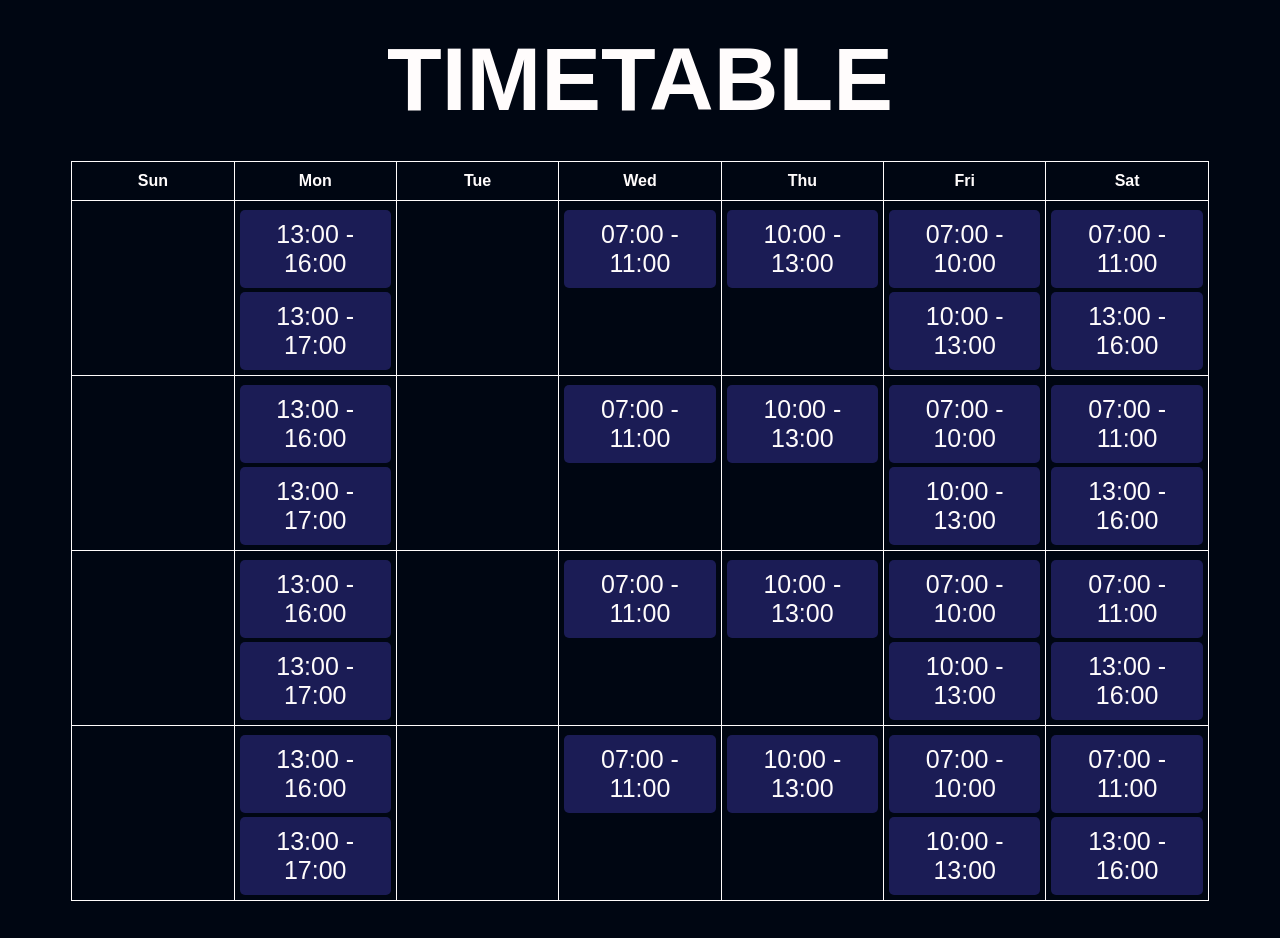
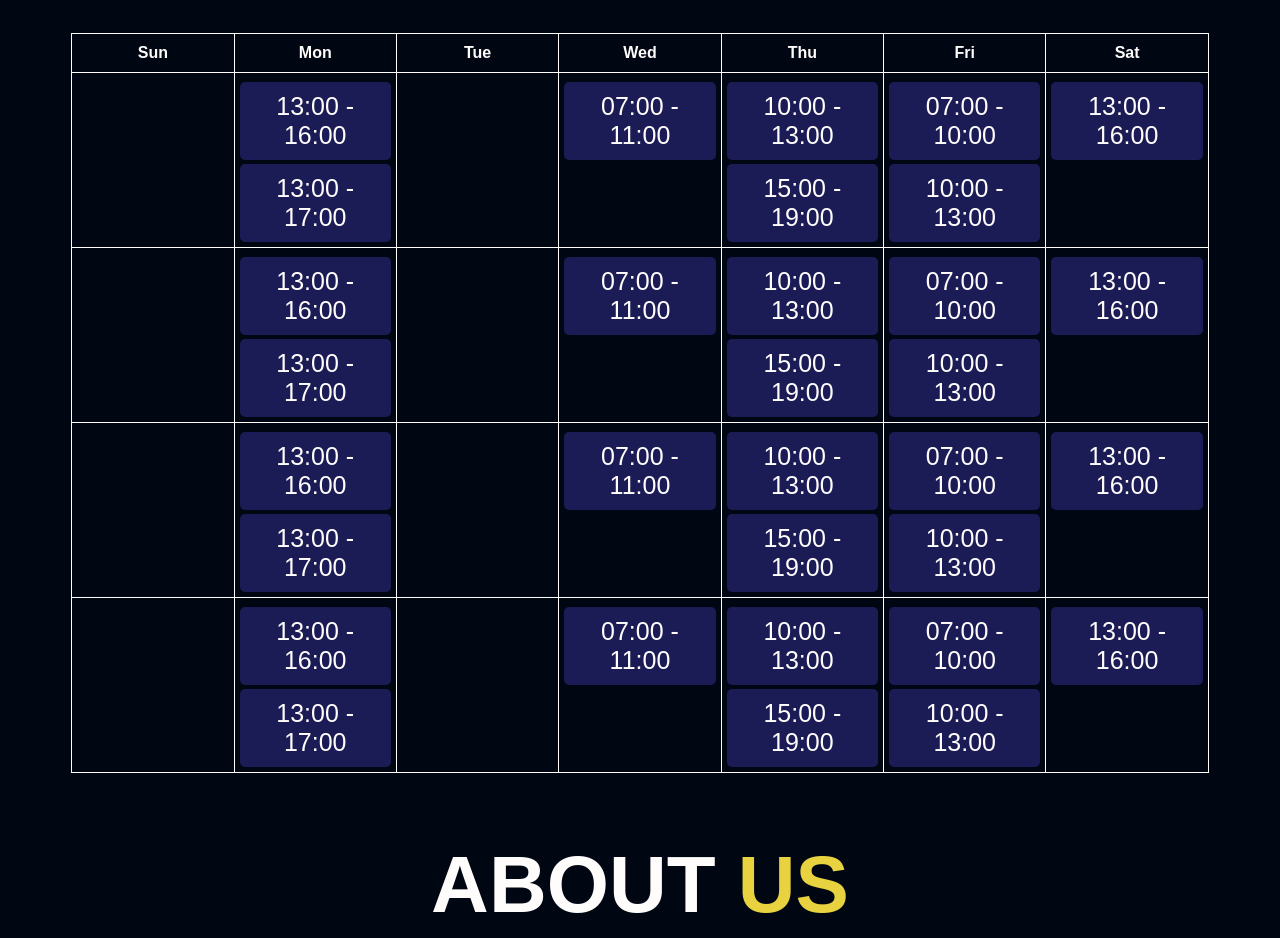
Before and after one commit to HanDoan1256/Project2, a PHP site: page /about.php in a window 1280 px wide; the page is wider, and only the part inside the window is pictured. Shown: the part 4342-5280 px from the top of that part. Run offline with PHP 8.4, Linux system fonts and the light colour scheme; some web fonts are replaced.

Commit message:
Update about.php

```diff
--- a/about.php
+++ b/about.php
@@ -31,16 +31,16 @@
             <dd><a href="mailto:trungnguyen@swin.edu.vn">Tristan Nguyen</a></dd>
 
             <dt>Nguyen Le Thuy Duong</dt>
-            <dd>Sketched the website layout to create a well-structured and user-friendly design. Carefully planned the arrangement of sections to ensure an intuitive and visually appealing framework. Developed the homepage, making it engaging and informative as the main entry point for visitors. Developed the responsive application for all pages.</dd>
+            <dd>Implemented the "eoi" table in MySQL to efficiently store applicant data. She developed the PHP script (process_eoi.php) to validate and store form submissions, displaying a confirmation page with the unique EOInumber. Duong also built the HR manager interface (manage.php) to manage EOIs.</dd>
 
             <dt>Doan Gia Han</dt>
-            <dd>Conducted research and gathered information for the "Jobs" page. Collected details about available positions, job descriptions, and company hiring policies. Organized the content clearly and effectively to provide job seekers with accessible and informative application details.</dd>
+            <dd>Modularized the website by creating reusable include files for static elements like the menu, header, and footer using PHP. She also developed a dynamic system to store and display job descriptions from the MySQL database.</dd>
 
             <dt>Ngo Quynh Nhu</dt>
-            <dd>Researched and structured the content for the "About" page. Focused on presenting the company’s mission, vision, and core values. Ensured that the information was engaging and provided visitors with a deeper understanding of the company's background and objectives.</dd>
+            <dd>Created the "settings.php" file to ensure secure database connections across the website and updated the About page to reflect team contributions and the project timeline.</dd>
 
             <dt>Vo Nguyen Minh</dt>
-            <dd>Designed and developed the "Application Form" page. Ensured that the form was well-structured, easy to navigate, and capable of capturing all necessary applicant information. Focused on user-friendliness and efficiency to streamline the application process for candidates.</dd>
+            <dd>Assisted in designing the "eoi" table in MySQL and contributed to the development of the PHP script (process_eoi.php) for validating and storing form submissions. He also helped build the HR manager interface (manage.php) for managing EOIs.</dd>
         </dl>
         </div>
         <div class="defi">
@@ -122,13 +122,13 @@
                     </td>
                     <td class="cell">
                         <div class="VOV-1">10:00 - 13:00</div>
+                        <div class="COS">15:00 - 19:00</div>
                     </td>
                     <td class="cell">
                         <div class="STA-1">07:00 - 10:00</div>
                         <div class="VOV-2">10:00 - 13:00</div>
                     </td>
                     <td class="cell">
-                        <div class="COS">07:00 - 11:00</div>
                         <div class="STA-2">13:00 - 16:00</div>
                     </td>
                 </tr>
@@ -144,13 +144,13 @@
                     </td>
                     <td class="cell">
                         <div class="VOV-1">10:00 - 13:00</div>
+                        <div class="COS">15:00 - 19:00</div>
                     </td>
                     <td class="cell">
                         <div class="STA-1">07:00 - 10:00</div>
                         <div class="VOV-2">10:00 - 13:00</div>
                     </td>
                     <td class="cell">
-                        <div class="COS">07:00 - 11:00</div>
                         <div class="STA-2">13:00 - 16:00</div>
                     </td>
                 </tr>
@@ -166,13 +166,13 @@
                     </td>
                     <td class="cell">
                         <div class="VOV-1">10:00 - 13:00</div>
+                        <div class="COS">15:00 - 19:00</div>
                     </td>
                     <td class="cell">
                         <div class="STA-1">07:00 - 10:00</div>
                         <div class="VOV-2">10:00 - 13:00</div>
                     </td>
                     <td class="cell">
-                        <div class="COS">07:00 - 11:00</div>
                         <div class="STA-2">13:00 - 16:00</div>
                     </td>
                 </tr>
@@ -188,13 +188,13 @@
                     </td>
                     <td class="cell">
                         <div class="VOV-1">10:00 - 13:00</div>
+                        <div class="COS">15:00 - 19:00</div>
                     </td>
                     <td class="cell">
                         <div class="STA-1">07:00 - 10:00</div>
                         <div class="VOV-2">10:00 - 13:00</div>
                     </td>
                     <td class="cell">
-                        <div class="COS">07:00 - 11:00</div>
                         <div class="STA-2">13:00 - 16:00</div>
                     </td>
                 </tr>
```
